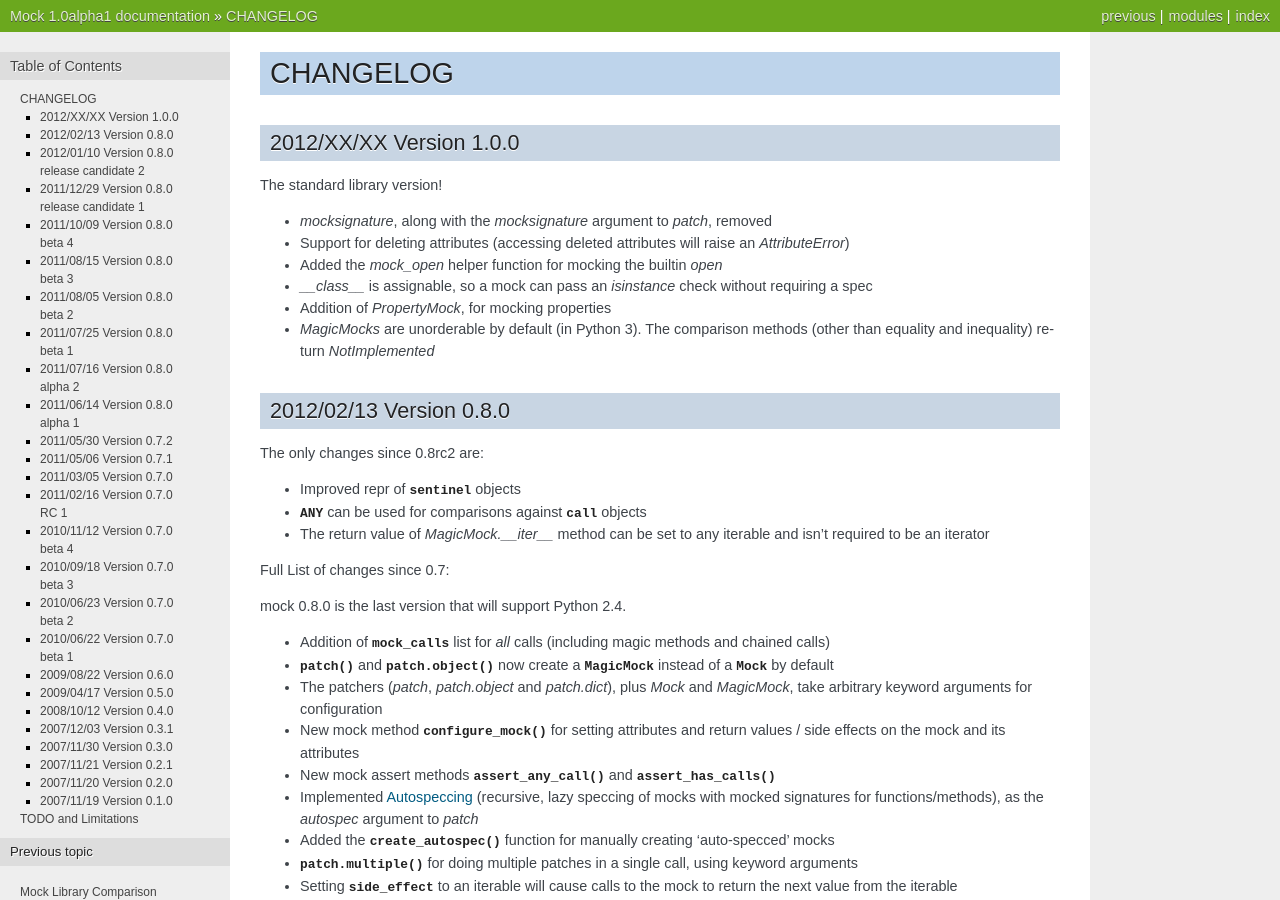
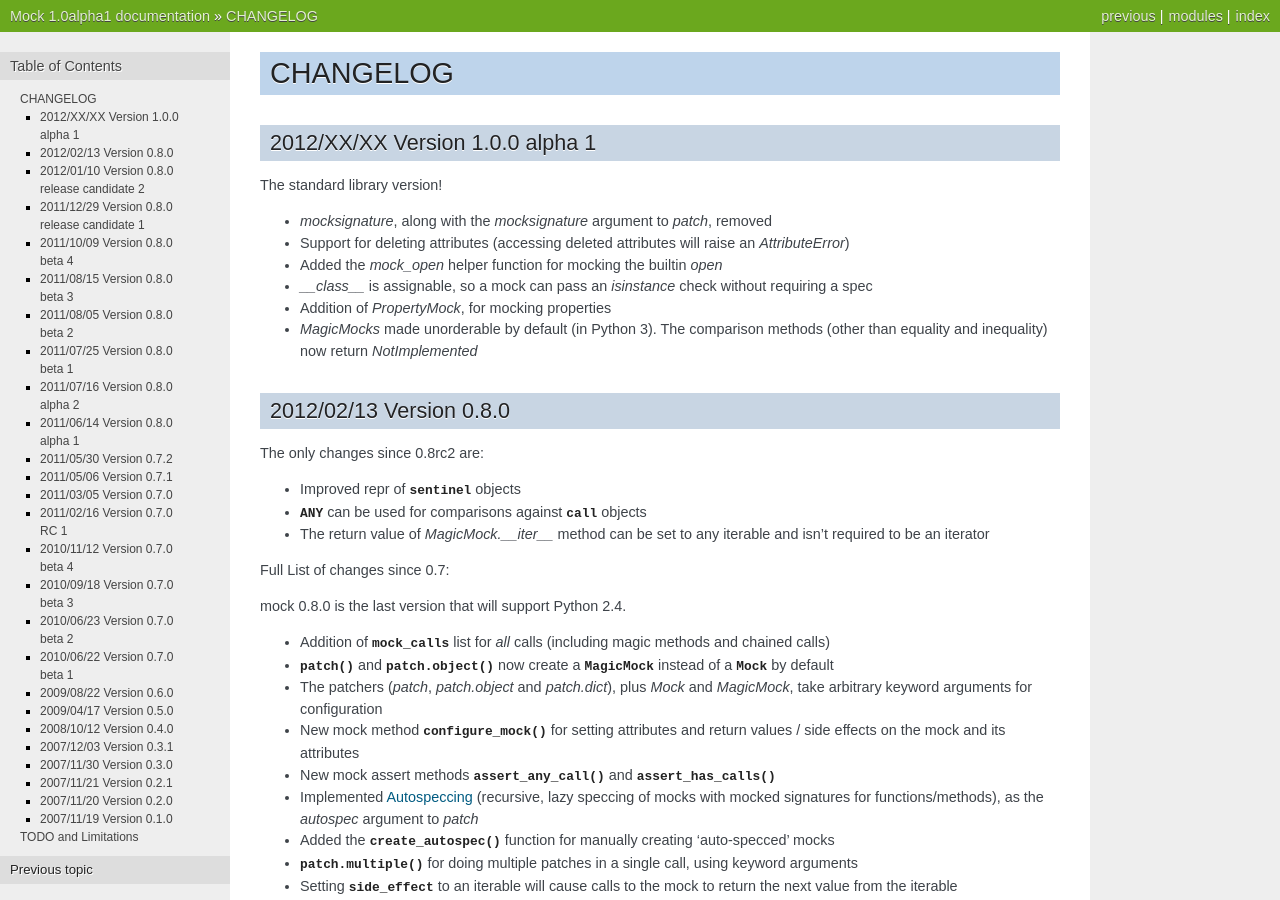
Before and after one commit to testing-cabal/mock, a Sphinx documentation site: the page built from docs/changelog.txt, in a window 1280 px wide and 900 px high. Built offline with Sphinx 7.4.7, drawn with Linux system fonts in a browser that asks for light colours.

Commit message:
Minor doc and docstring updates

```diff
--- a/docs/changelog.txt
+++ b/docs/changelog.txt
@@ -4,8 +4,8 @@
 CHANGELOG
 =========
 
-2012/XX/XX Version 1.0.0
-------------------------
+2012/XX/XX Version 1.0.0 alpha 1
+--------------------------------
 
 The standard library version!
 
@@ -16,8 +16,8 @@
 * `__class__` is assignable, so a mock can pass an `isinstance` check without
   requiring a spec
 * Addition of `PropertyMock`, for mocking properties
-* `MagicMocks` are unorderable by default (in Python 3). The comparison methods
-  (other than equality and inequality) return `NotImplemented`
+* `MagicMocks` made unorderable by default (in Python 3). The comparison
+  methods (other than equality and inequality) now return `NotImplemented`
 
 
 2012/02/13 Version 0.8.0
--- a/docs/examples.txt
+++ b/docs/examples.txt
@@ -1021,7 +1021,6 @@
 See the :meth:`~Mock.configure_mock` method.
 
 
-
 Matching any argument in assertions
 ===================================
 
--- a/docs/mock.txt
+++ b/docs/mock.txt
@@ -587,7 +587,7 @@
         >>> class Foo(object):
         ...     @property
         ...     def foo(self):
-        ...         return 3
+        ...         return 'something'
         ...     @foo.setter
         ...     def foo(self, value):
         ...         pass
```
Also changed, not shown: mock.py (+8 -1 lines).
